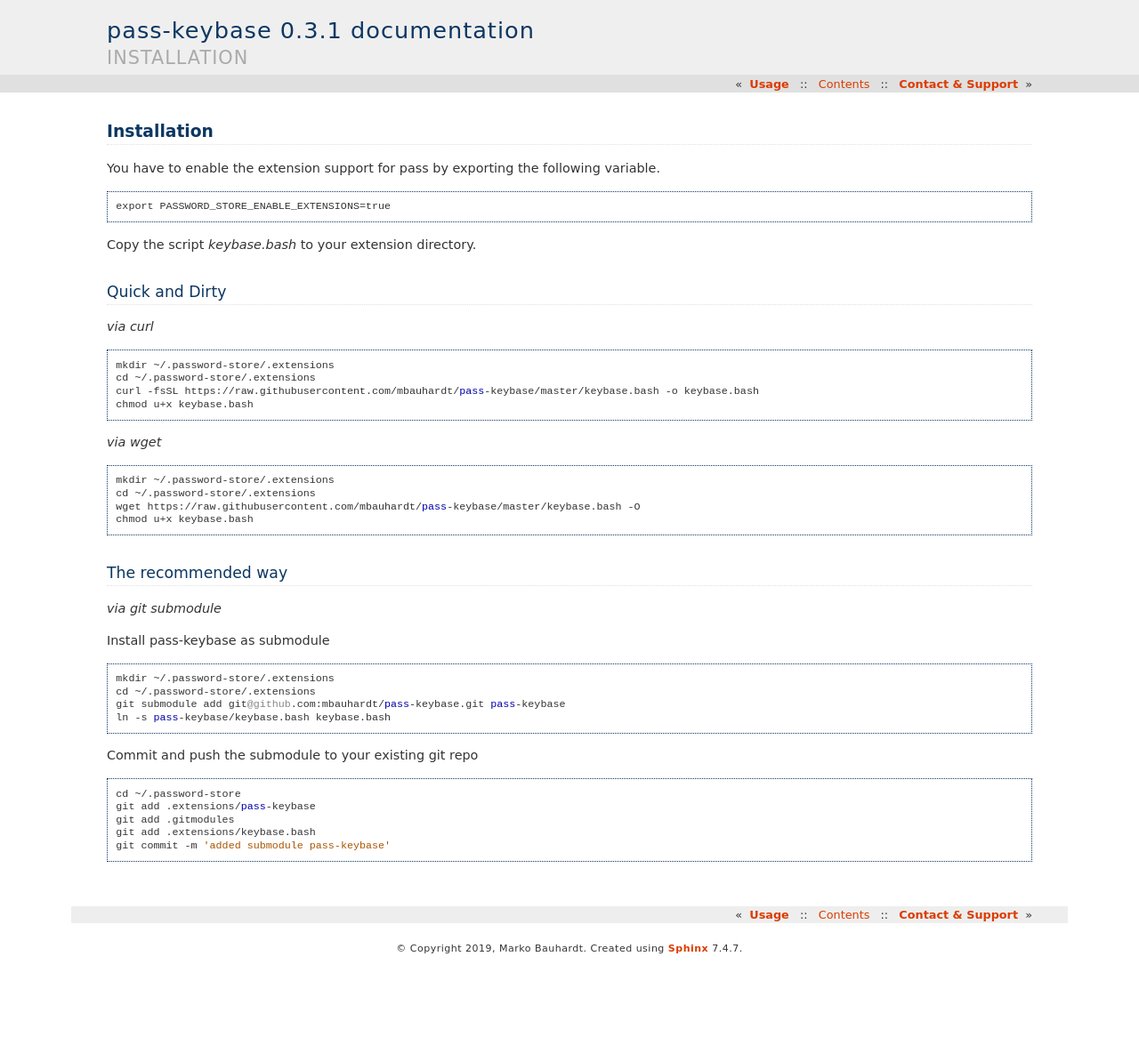
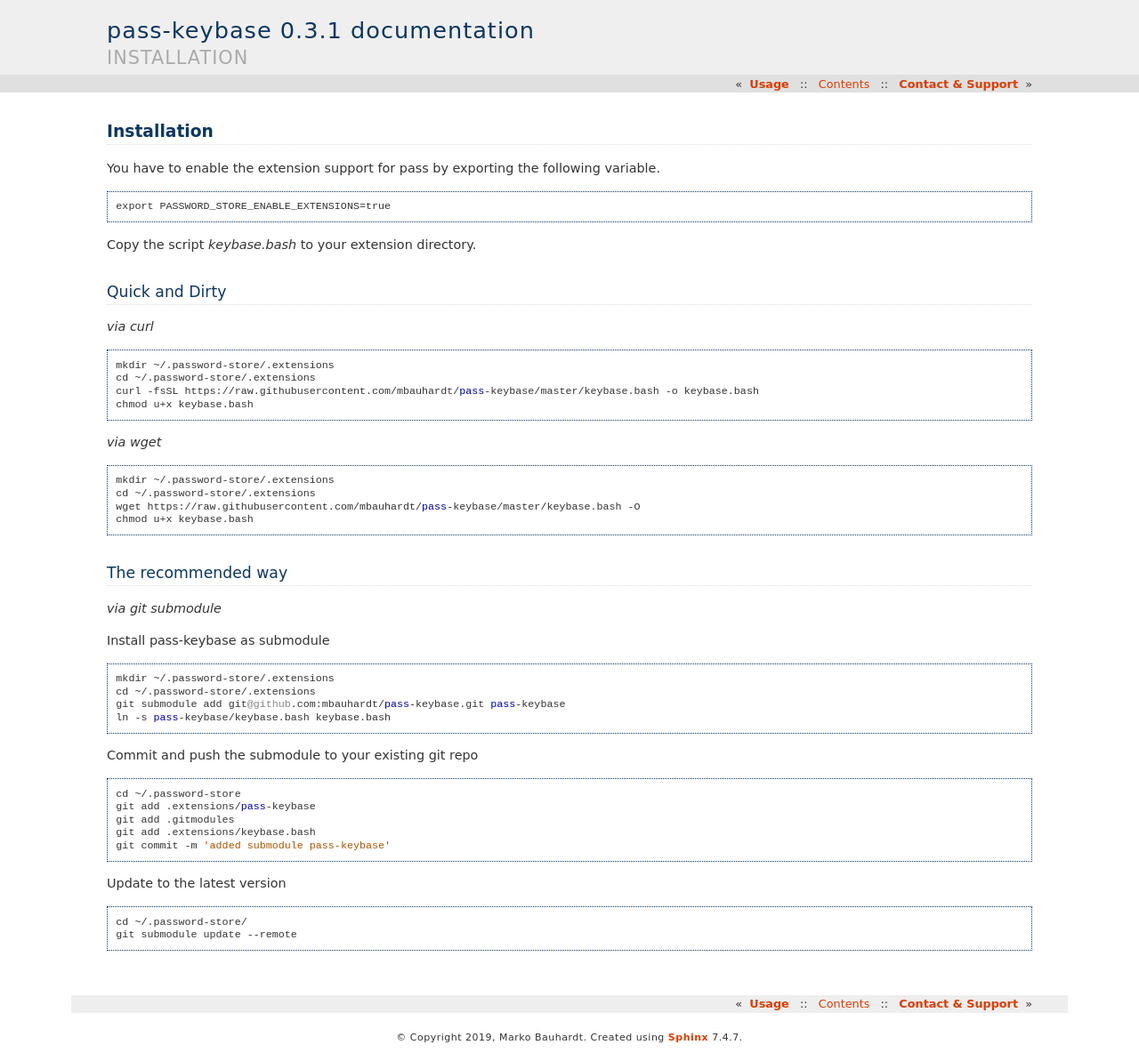
Before and after one commit to mbauhardt/pass-keybase, a Sphinx documentation site: the page built from docs/source/installation.rst, in a window 1280 px wide. Shown: the whole page at 89% size. Built offline with Sphinx 7.4.7, drawn with Linux system fonts in a browser that asks for light colours; before the commit the page ends 1084 px from its top, so only the background shows below that.

Commit message:
#6 added how to update

```diff
--- a/docs/source/installation.rst
+++ b/docs/source/installation.rst
@@ -53,3 +53,10 @@
   git add .gitmodules
   git add .extensions/keybase.bash
   git commit -m 'added submodule pass-keybase'
+
+Update to the latest version
+
+::
+
+  cd ~/.password-store/
+  git submodule update --remote
```
